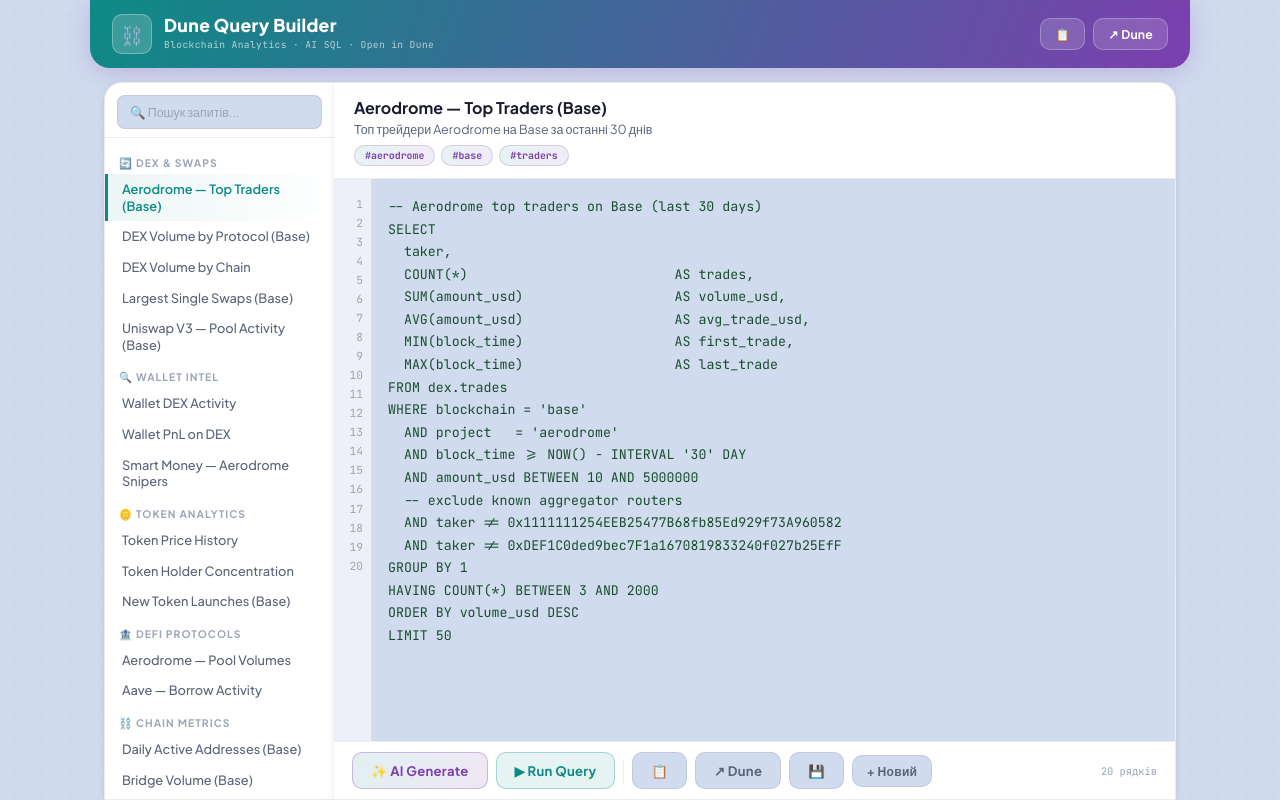
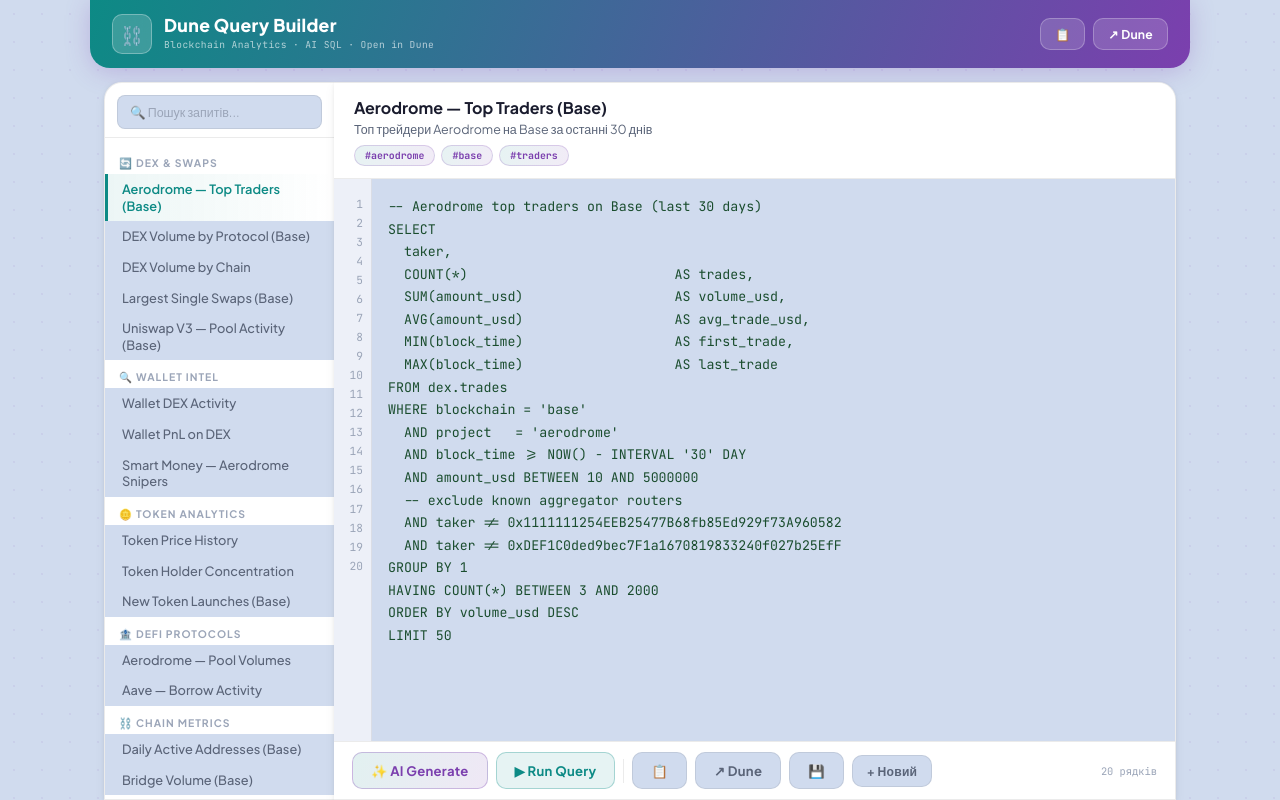
Before and after one commit to Anton-dot911/dune-query-builder, a React (Vite) app: page / in a window 1280 px wide. Built offline with nearby package versions, Linux system fonts and the light colour scheme.

Commit message:
Update background color for query-item class

```diff
--- a/src/styles/globals.css
+++ b/src/styles/globals.css
@@ -130,7 +130,7 @@ body::before {
 
 .query-item {
   display: block; width: 100%; text-align: left;
-  background: none; border: none; cursor: pointer;
+  background: var(--bg-el); border: none; cursor: pointer;
   padding: 7px 14px;
   font-family: var(--font-ui); font-size: 0.8rem; font-weight: 500;
   color: var(--text-dim); line-height: 1.3;
```
